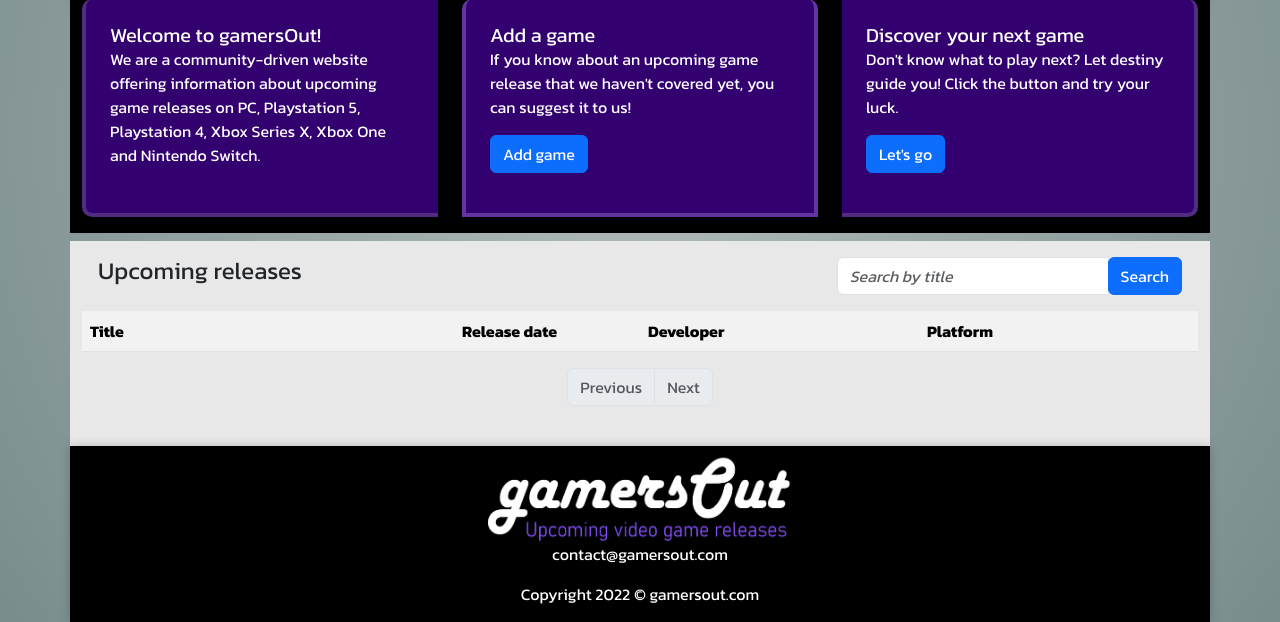
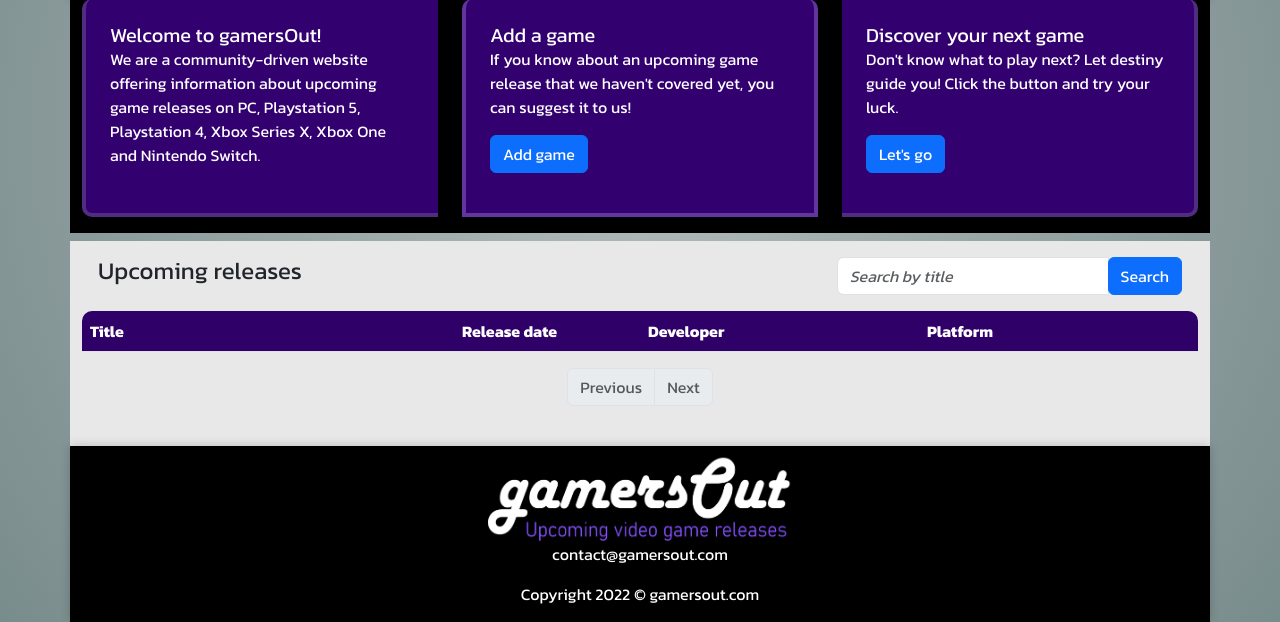
Before and after one commit to Wiltzsu/game-db, a PHP site: page / in a window 1280 px wide. Shown: the part 350-972 px from the top of the page. Run offline with PHP 8.4, Linux system fonts and the light colour scheme; data that the repository does not hold is empty; some libraries are stand-ins or nearby versions.

Commit message:
indexiä ja hakuu

```diff
--- a/approve.php
+++ b/approve.php
@@ -25,6 +25,6 @@ if(isset($_GET['usergameid'])) {
     $del->execute();
 }
 
-header("location: admin.php");
+header("location: admin.php?usergameadded=true");
 
 ?>
--- a/css/style.css
+++ b/css/style.css
@@ -158,3 +158,18 @@ table {
 a {
   text-decoration: none;
 }
+
+.tableheader1 {
+  background-color: #33006F!important;
+  border-radius: 10px 0 0 0;
+  color: white!important;
+}
+.tableheader2 {
+  background-color: #33006F!important;
+  color: white!important;
+}
+.tableheader3 {
+  background-color: #33006F!important;
+  border-radius: 0px 10px 0 0;
+  color: white!important;
+}
--- a/index.php
+++ b/index.php
@@ -154,7 +154,7 @@ error_reporting(E_ALL);
     <div class="col-sm-4">
       <form id="search-form">
         <div class="input-group">
-          <input type="text" name="searchtitle" class="form-control" placeholder="Search by title">
+          <input type="text" name="title" class="form-control" placeholder="Search by title">
           <span class="input-group-addon">
             <button type="submit" class="btn btn-primary">Search</button>
           </span>
@@ -166,12 +166,12 @@ error_reporting(E_ALL);
 
   <div class="row">
     <div class="table-responsive">
-      <table class="table table-striped">
+      <table class="table table-striped ">
         <tr>
-          <th class="col-4">Title</th>
-          <th class="col-2">Release date</th>
-          <th class="col-3">Developer</th>
-          <th class="col-3">Platform</th>
+          <th class="col-4 tableheader1">Title</th>
+          <th class="col-2 tableheader2">Release date</th>
+          <th class="col-3 tableheader2">Developer</th>
+          <th class="col-3 tableheader3">Platform</th>
         </tr>
         <?php
         // Check if file exists and readable
```
Also changed, not shown: newsearch.php (+5 -5 lines).
